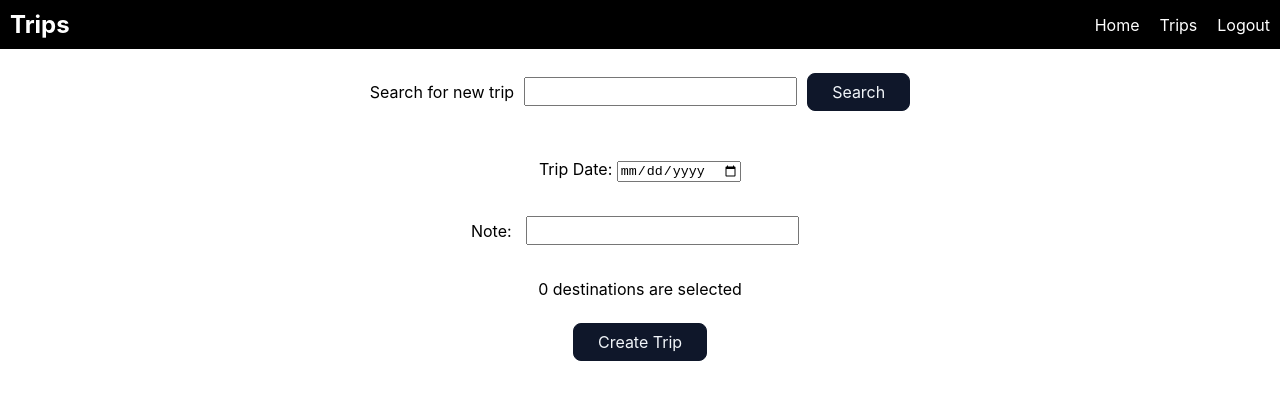
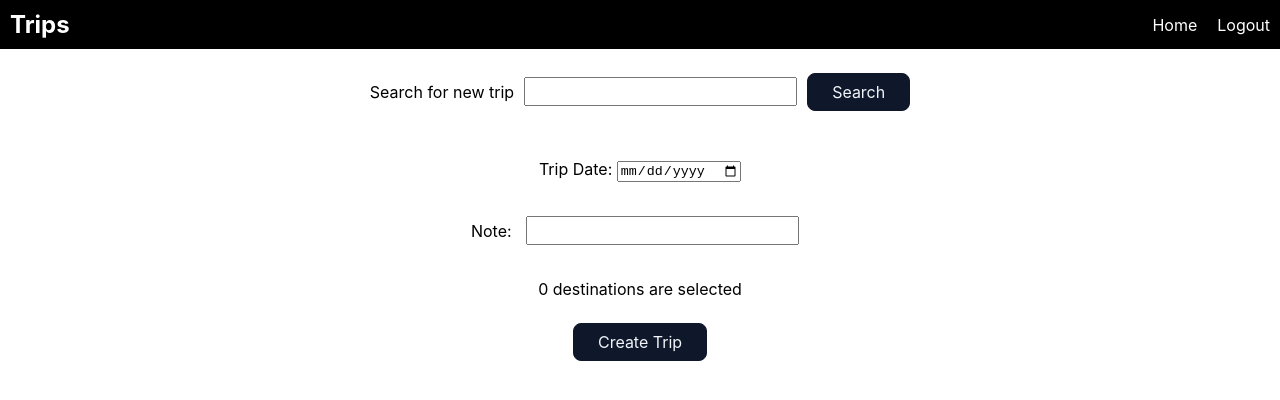
Before and after one commit to vasiliiperfilev/3380-js, a React (Create React App) app in the folder frontend/: page /new-trip in a window 1280 px wide. Shown: the top 400 px of the page. Built offline with nearby package versions, Linux system fonts and the light colour scheme; the HTML template or start-up script is replaced by a standard one.

Commit message:
remove Trips tag

```diff
--- a/frontend/src/header.js
+++ b/frontend/src/header.js
@@ -15,10 +15,7 @@ const Header = () => {
       <nav className={isNavActive ? "active" : ""}>
         <ul>
           <li>
-            <a href="/">Home</a>
-          </li>
-          <li>
-            <a href="/trips">Trips</a>
+            <a href="/trips">Home</a>
           </li>
           <li>
             <a href="#">
```
